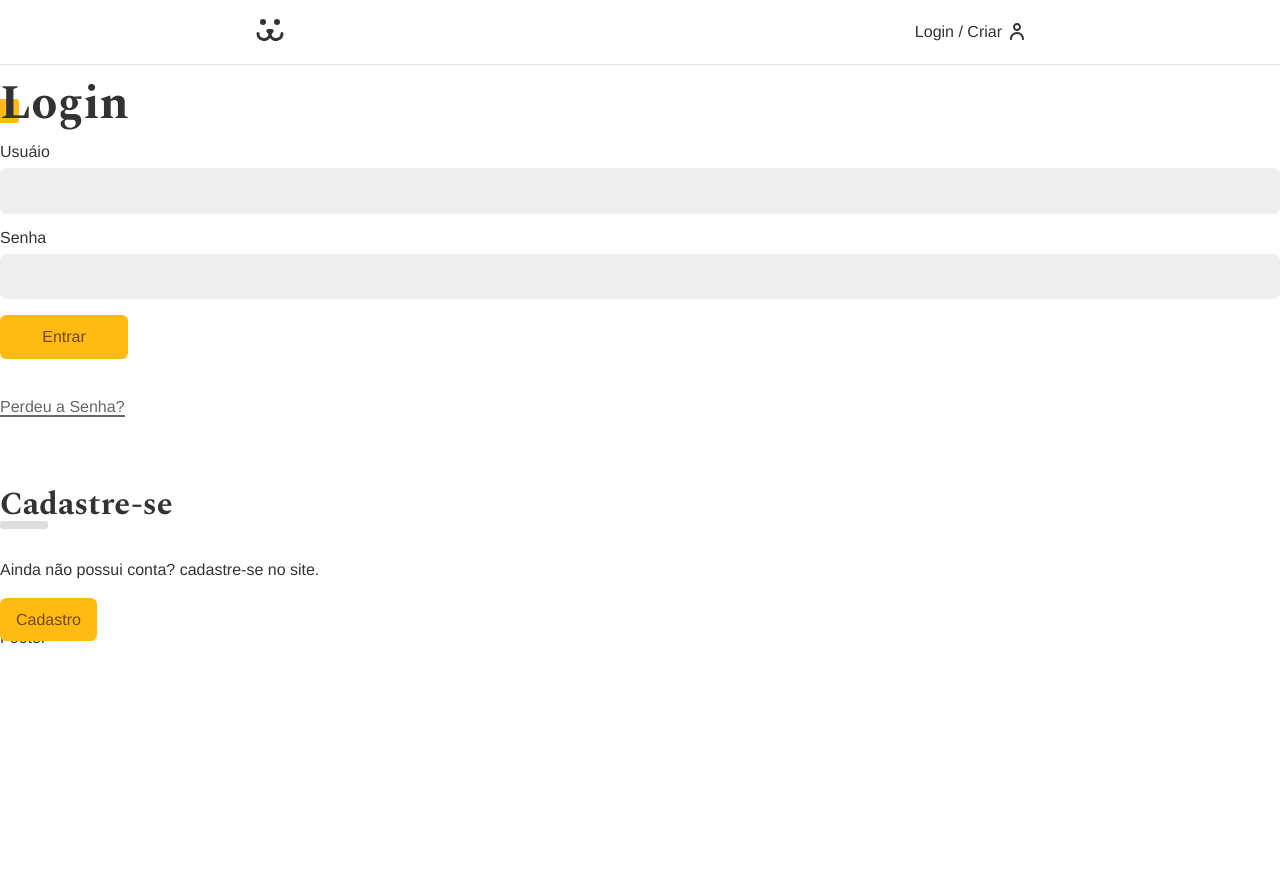
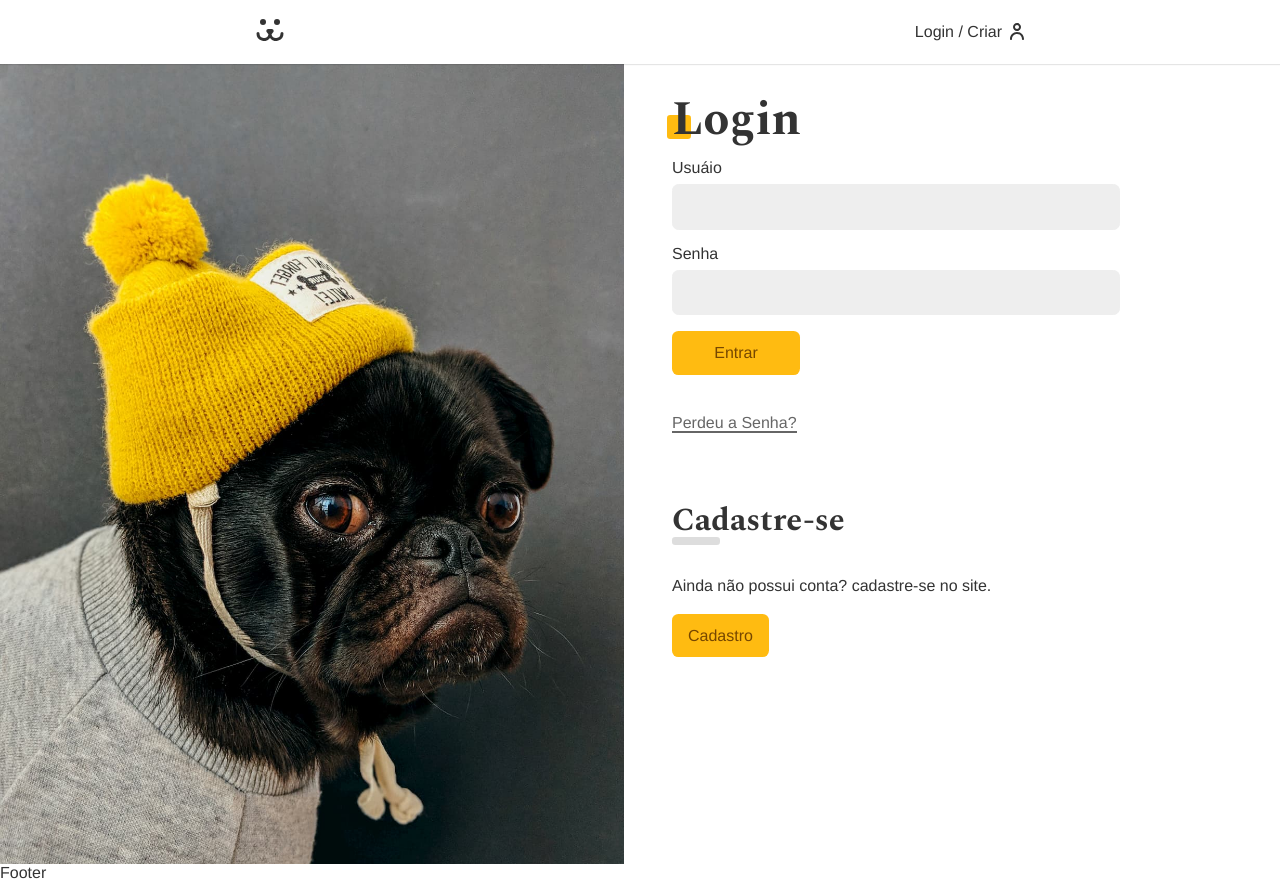
Before and after one commit to wanderson1873/dogs, a React (Create React App) app in the folder web/: page /login in a window 1280 px wide. Before the commit the page ends 800 px from the top, so only its background shows below. Built offline with nearby package versions, Linux system fonts and the light colour scheme.

Commit message:
style page login

```diff
--- a/web/src/Components/Login/Login.js
+++ b/web/src/Components/Login/Login.js
@@ -13,7 +13,8 @@
 
    if(login === true) return <Navigate to="/conta"/>
    return (
-      <div className={style.login}>
+      <section className={style.login}>
+         <div className={style.forms}>
             <Routes>
                <Route path="/" element={<LoginForm />} />
                <Route path="criar" element={<LoginCreate />} />
@@ -21,6 +22,7 @@
                <Route path="resetar" element={<LoginPasswordReset />} />
             </Routes>
          </div>
+      </section>
    )
 }
 
--- a/web/src/Components/Login/Login.module.css
+++ b/web/src/Components/Login/Login.module.css
@@ -0,0 +1,27 @@
+.login {
+   display: grid;
+   grid-template-columns: 1fr 1fr;
+   min-height: 100vh;
+   gap: 2rem;
+}
+
+.login::before {
+   content: '';
+   display: block;
+   background: url('../../Assets/login.jpg') no-repeat center center;
+   background-size: cover;
+}
+
+.forms {
+   max-width: 30rem;
+   padding: 1rem;
+}
+
+@media (max-width: 40rem) {
+   .login {
+      grid-template-columns: 1fr;
+   }
+   .login::before {
+      display: none
+   }
+}
```
Lines whose indentation alone changed are shown as unchanged.
